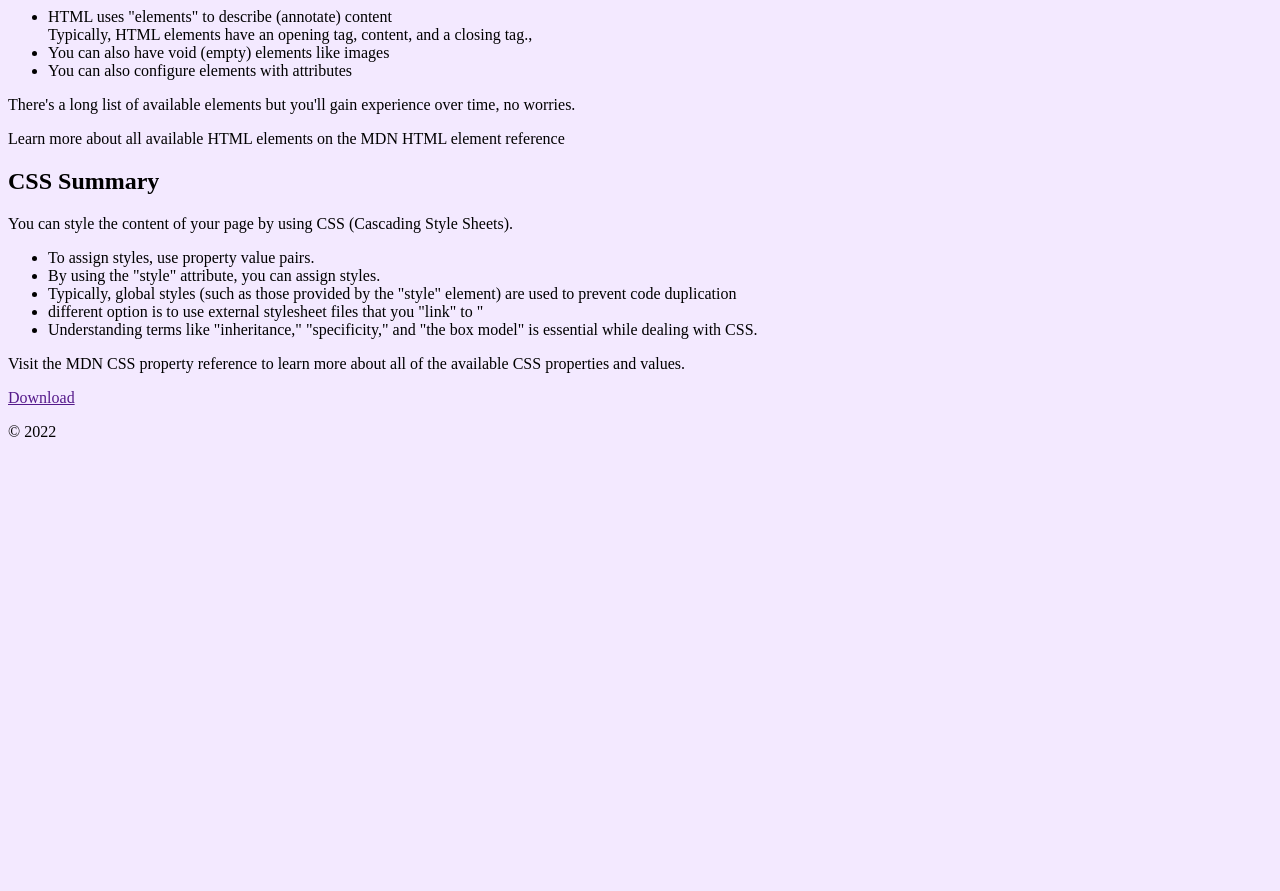
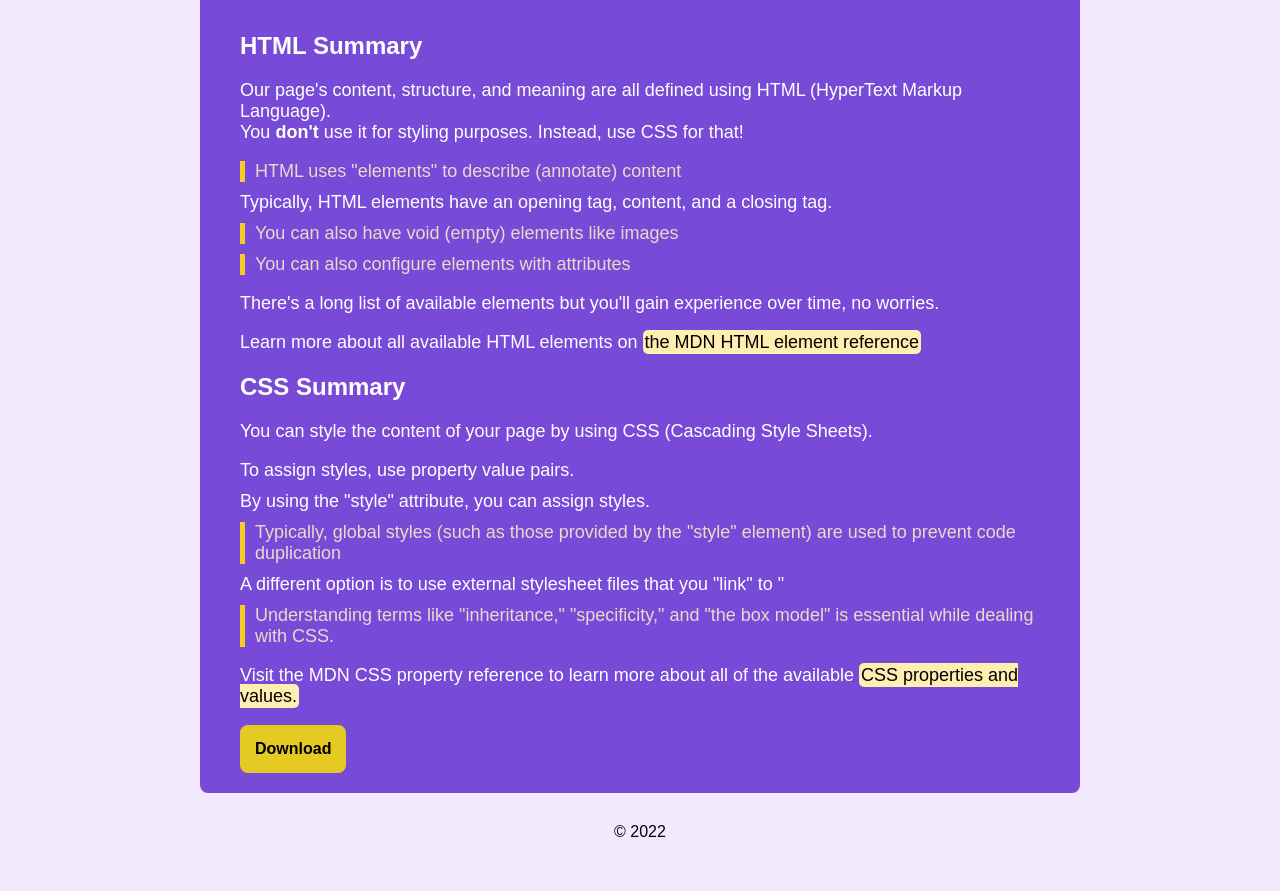
Before and after one commit to meakif/takim-alismasi30tem, a plain HTML site: page index.html in a window 1280 px wide. Shown: the part 489-1380 px from the top of the page. Before the commit the page ends 946 px from the top, so only its background shows below. Drawn offline with Linux system fonts and the light colour scheme.

Commit message:
index.html was fixed an css created

```diff
--- a/index.css
+++ b/index.css
@@ -1,3 +1,82 @@
 body {
     background-color:rgb(243, 233, 255);
+    font-family: "Arial", sans-serif;
+    text-align: center;
+    margin: 50px 0;
 }
+
+h1{
+    font-size: 52px;
+    font-weight: 900;
+    color: rgb(69, 51, 122);
+}
+
+img{
+    margin: 20px;
+    width: 300px;
+}
+
+.card {
+    padding: 20px 40px;
+    margin: 30px auto;
+    color: rgb(255, 255, 255);
+    background-color: rgb(119, 74, 216);
+    border-radius: 8px;
+    text-align: left;
+    width: 800px;
+}
+
+.card > h2 {
+    font-size: 24px;
+}
+
+.card > p {
+    font-size: 18px;
+}
+
+.card ul {
+    list-style: none;
+    margin-left: -40px;
+
+}
+
+.card li {
+    margin: 10px 0;
+    font-size: 18px;
+}
+
+.indent {
+    color: rgb(239, 216, 202);
+    border-left: 5px solid rgb(249, 202, 36);
+    padding-left: 10px;
+    margin-left: -6px;
+}
+
+.noindent {
+    padding-left: 16px;
+}
+
+.mark {
+    padding: 2px;
+    border-radius: 5px;
+    color: rgb(0, 0, 0);
+    background-color:rgb(254, 238, 175);
+}
+
+a {
+    padding: 15px;
+    display: inline-block;
+    text-decoration: none;
+    color: rgb(0, 0, 0);
+    background-color: rgb(230, 202, 36);
+    border-radius: 8px;
+    font-weight: bold;
+}
+
+a:hover {
+    background-color:rgb(230, 202, 36);
+}
+
+#last:hover {
+    text-align: center;
+}
--- a/index.html
+++ b/index.html
@@ -21,14 +21,21 @@
             <p>Our page's content, structure, and meaning are all defined using HTML (HyperText
                 Markup Language).<br>
                 You <strong>don't</strong> use it for styling purposes. Instead, use CSS for that!</p>
-                <ul class="indent">
-                    <li>
-                        HTML uses "elements" to describe (annotate) content <br>
-                        <span class="span1">Typically, HTML elements have an opening tag, content, and
-                            a closing tag.</span>,
-                    </li>
-                    <li>You can also have void (empty) elements like images</li>
-                    <li>You can also configure elements with attributes</li>
+                <ul>
+                    <li class="indent">
+                        HTML uses "elements" to describe (annotate) content
+                        </li>
+                        <li class="no-indent">
+                        Typically, HTML elements have an opening tag, content, and
+                        a closing tag.
+                        </li>
+                        <li class="indent">
+                        You can also have void (empty) elements like images
+                        </li>
+                        <li class="indent">
+                        You can also configure elements with attributes
+                        </li>
+                </ul>
                 </ul>
                 <p class="span1">There's a long list of available elements but you'll gain experience over time, no worries.</p>
                     <p>
@@ -40,15 +47,25 @@
                     <h2>CSS Summary</h2>
                     <p>You can style the content of your page by using CSS (Cascading
                         Style Sheets).</p>
-                        <ul class="indent">
-                            <li><span class="span1">To assign styles, use property value pairs.</span></li>
-                            <li><span class="span1">By using the "style" attribute, you can assign styles.</span></li>
-                            <li>Typically, global styles (such as those provided by the
-                                "style" element) are used to prevent code duplication</li>
-                            <li>different option is to use external stylesheet files that
-                                you "link" to "</li>
-                            <li>Understanding terms like "inheritance," "specificity," and
-                                "the box model" is essential while dealing with CSS.</li>
+                        <ul>
+                            <li class="no-indent">
+                                To assign styles, use property value pairs.
+                                </li>
+                                <li class="no-indent">
+                                By using the "style" attribute, you can assign styles.
+                                </li>
+                                <li class="indent">
+                                Typically, global styles (such as those provided by the
+                                "style" element) are used to prevent code duplication
+                                </li>
+                                <li class="no-indent">
+                                A different option is to use external stylesheet files that
+                                you "link" to "
+                                </li>
+                                <li class="indent">
+                                Understanding terms like "inheritance," "specificity," and
+                                "the box model" is essential while dealing with CSS.
+                                </li>
                         </ul>
                         <p>Visit the MDN CSS property reference to learn more about all of
                             the available
@@ -56,7 +73,7 @@
                             CSS properties and values.
                             </span></p>
 
-        <a href="">Download</a>
+        <a href ="" id="last">Download</a>
     </main>
     <footer>
         <p>© 2022</p>
```
